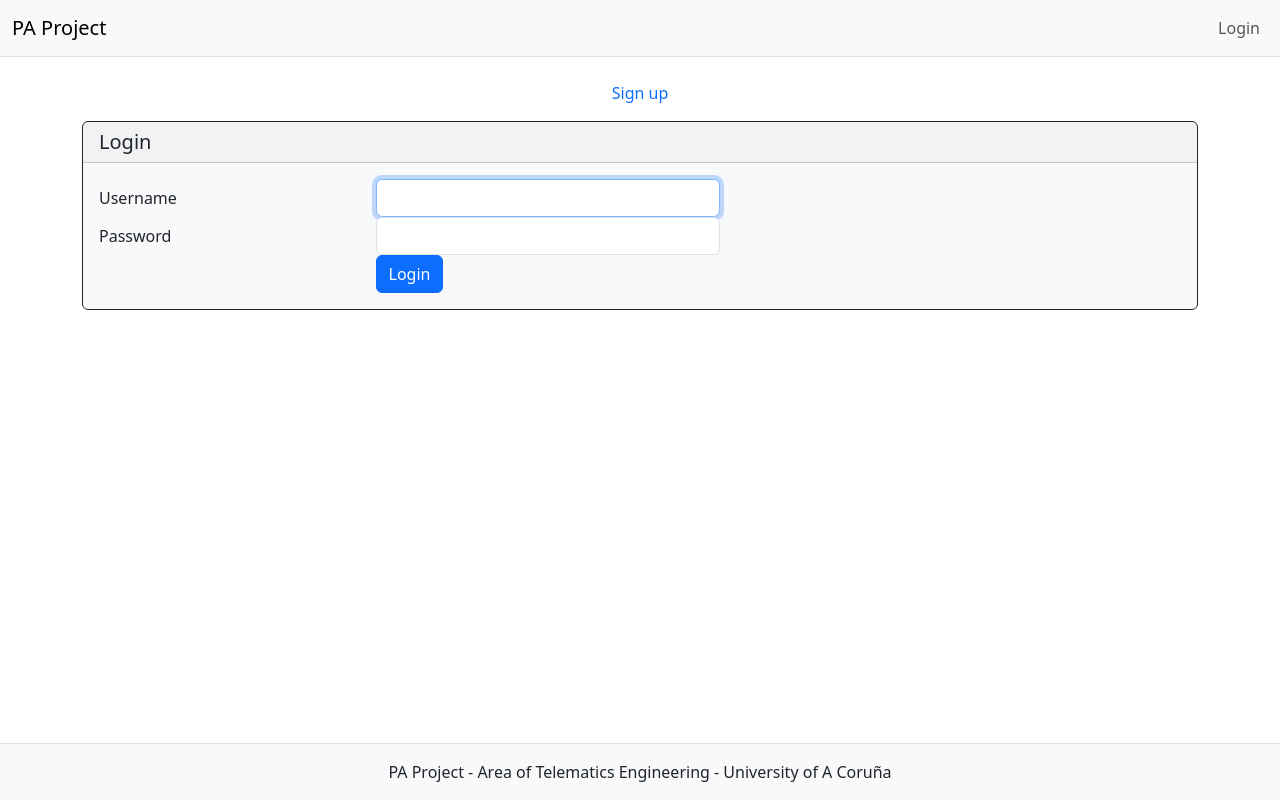
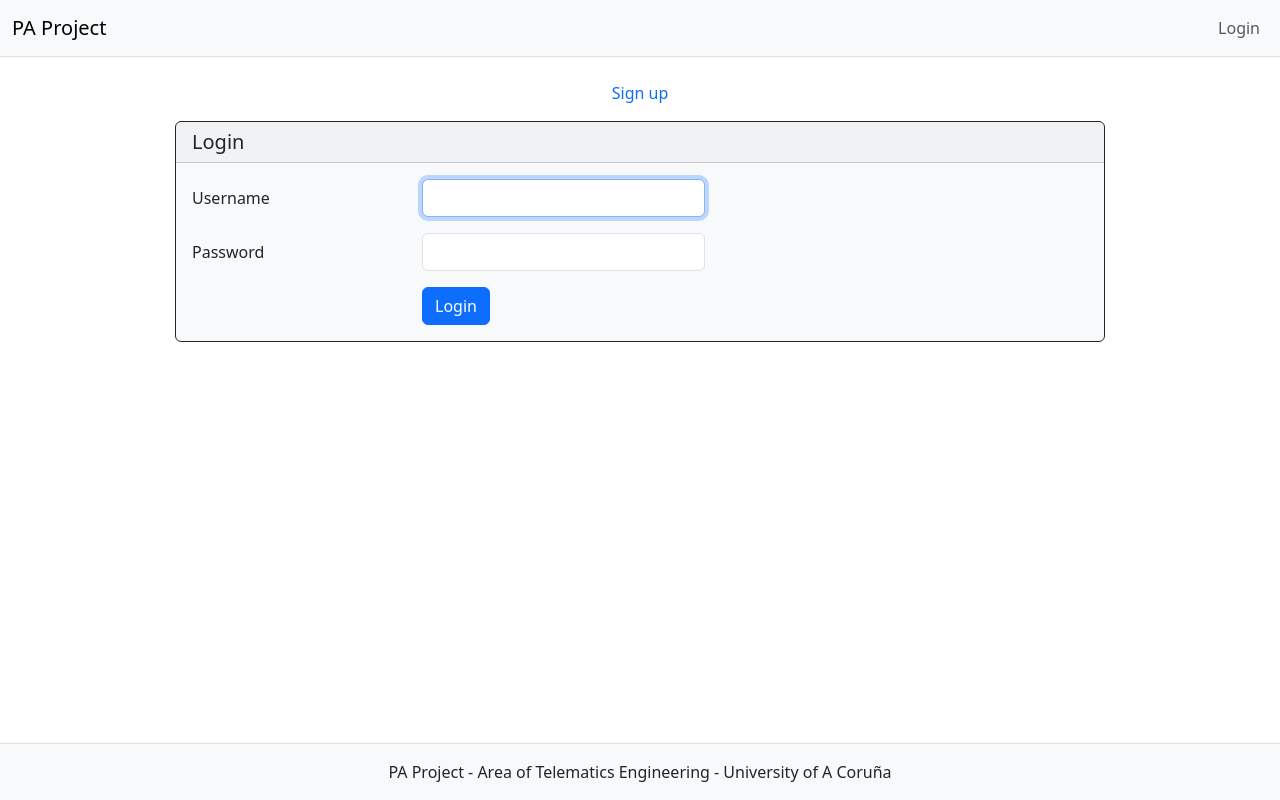
Before and after one commit to udc-fic-pa/pa-project, a React (Vite) app in the folder frontend/: page /users/login in a window 1280 px wide. Built offline with nearby package versions, Linux system fonts and the light colour scheme.

Commit message:
[Frontend] Migración del formulario de login a react-bootstrap.

```diff
--- a/frontend/src/modules/users/components/Login.jsx
+++ b/frontend/src/modules/users/components/Login.jsx
@@ -3,6 +3,11 @@ import {useDispatch} from 'react-redux';
 import {Link} from 'react-router';
 import {FormattedMessage} from 'react-intl';
 import {useNavigate} from 'react-router';
+import Card from 'react-bootstrap/Card';
+import Button from 'react-bootstrap/Button';
+import Form from 'react-bootstrap/Form';
+import Row from 'react-bootstrap/Row';
+import Col from 'react-bootstrap/Col';
 
 import {Errors} from '../../common';
 import * as actions from '../actions';
@@ -15,6 +20,7 @@ const Login = () => {
     const navigate = useNavigate();
     const [userName, setUserName] = useState('');
     const [password, setPassword] = useState('');
+    const [formValidated, setFormValidated] = useState(false);
     const [backendErrors, setBackendErrors] = useState(null);
     let form;
 
@@ -39,66 +45,67 @@ const Login = () => {
 
         } else {
             setBackendErrors(null);
-            form.classList.add('was-validated');
+            setFormValidated(true);
         }
 
     }
 
     return (
-        <div>
+        <div className="col-md-10 mx-auto">
             <p className="text-center">
                 <Link to="/users/signup">
                     <FormattedMessage id="project.users.SignUp.title"/>
                 </Link>
             </p>
             <Errors errors={backendErrors} onClose={() => setBackendErrors(null)}/>
-            <div className="card bg-light border-dark">
-                <h5 className="card-header">
+            <Card className="bg-light border-dark">
+                <Card.Header as="h5">
                     <FormattedMessage id="project.users.Login.title"/>
-                </h5>
-                <div className="card-body">
-                    <form ref={node => form = node}
-                        className="needs-validation" noValidate
-                        onSubmit={e => handleSubmit(e)}>
-                        <div className="form-group row">
-                            <label htmlFor="userName" className="col-md-3 col-form-label">
+                </Card.Header>
+                <Card.Body>
+                    <Form ref={node => form = node}
+                          noValidate validated={formValidated} onSubmit={e => handleSubmit(e)}>
+                        <Form.Group as={Row} className="mb-3" controlId="userName">
+                            <Form.Label column md={3} >
                                 <FormattedMessage id="project.global.fields.userName"/>
-                            </label>
-                            <div className="col-md-4">
-                                <input type="text" id="userName" className="form-control"
+                            </Form.Label>
+                            <Col md={4}>
+                                <Form.Control type="text"
                                     value={userName}
                                     onChange={e => setUserName(e.target.value)}
                                     autoFocus
+                                    autoComplete="username"
                                     required/>
-                                <div className="invalid-feedback">
+                                <Form.Control.Feedback type="invalid">
                                     <FormattedMessage id='project.global.validator.required'/>
-                                </div>
-                            </div>
-                        </div>
-                        <div className="form-group row">
-                            <label htmlFor="password" className="col-md-3 col-form-label">
+                                </Form.Control.Feedback>
+                            </Col>
+                        </Form.Group>
+                        <Form.Group as={Row} className="mb-3" controlId="password">
+                            <Form.Label column md={3}>
                                 <FormattedMessage id="project.global.fields.password"/>
-                            </label>
-                            <div className="col-md-4">
-                                <input type="password" id="password" className="form-control"
+                            </Form.Label>
+                            <Col md={4}>
+                                <Form.Control type="password"
                                     value={password}
                                     onChange={e => setPassword(e.target.value)}
+                                    autoComplete="current-password"
                                     required/>
-                                <div className="invalid-feedback">
+                                <Form.Control.Feedback type="invalid">
                                     <FormattedMessage id='project.global.validator.required'/>
-                                </div>
-                            </div>
-                        </div>
-                        <div className="form-group row">
-                            <div className="offset-md-3 col-md-1">
-                                <button type="submit" className="btn btn-primary">
+                                </Form.Control.Feedback>
+                            </Col>
+                        </Form.Group>
+                        <Form.Group as={Row}>
+                            <Col md={{ span: 4, offset: 3 }}>
+                                <Button type="submit">
                                     <FormattedMessage id="project.users.Login.title"/>
-                                </button>
-                            </div>
-                        </div>
-                    </form>
-                </div>
-            </div>
+                                </Button>
+                            </Col>
+                        </Form.Group>
+                    </Form>
+                </Card.Body>
+            </Card>
         </div>
     );
 
```
